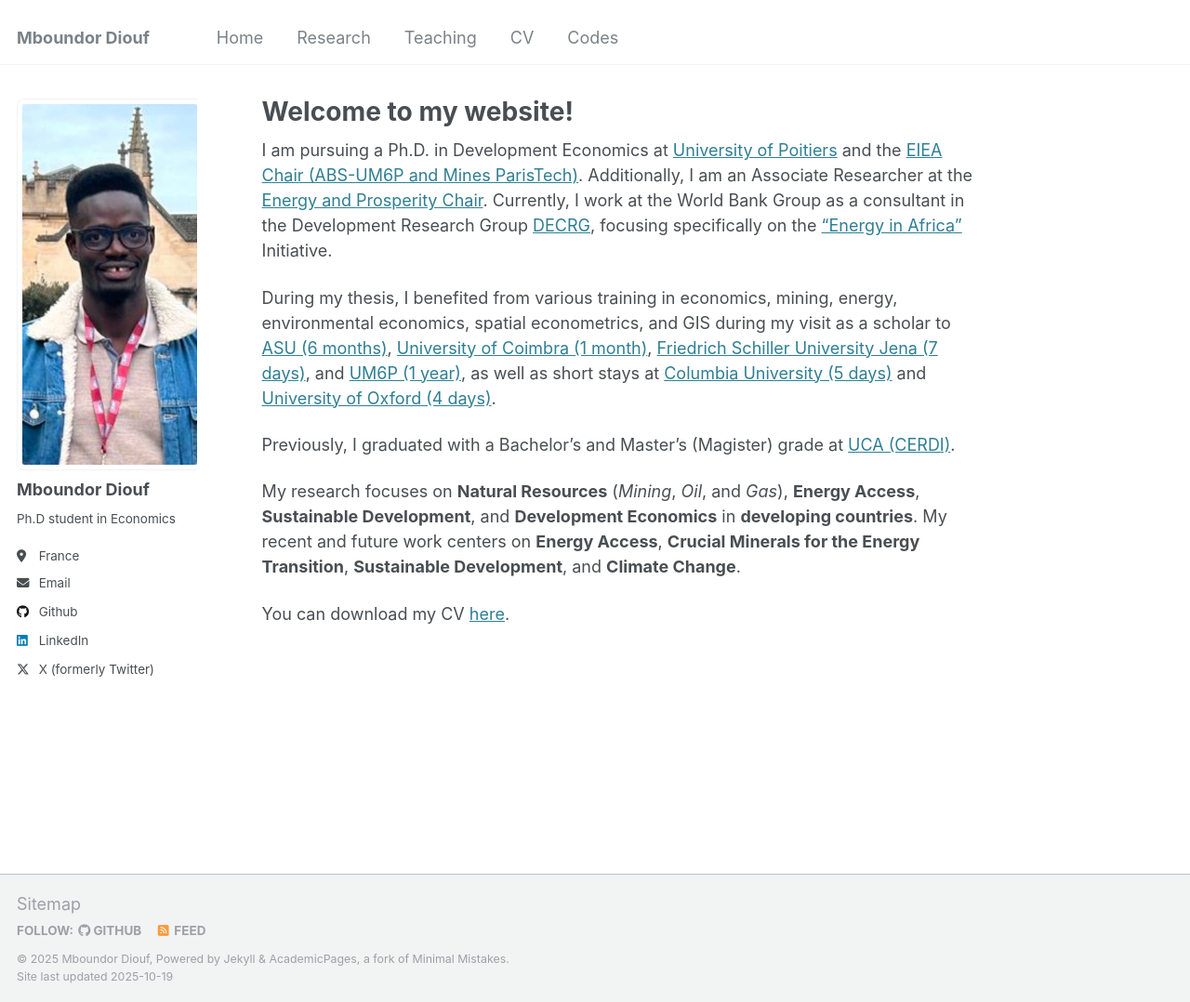
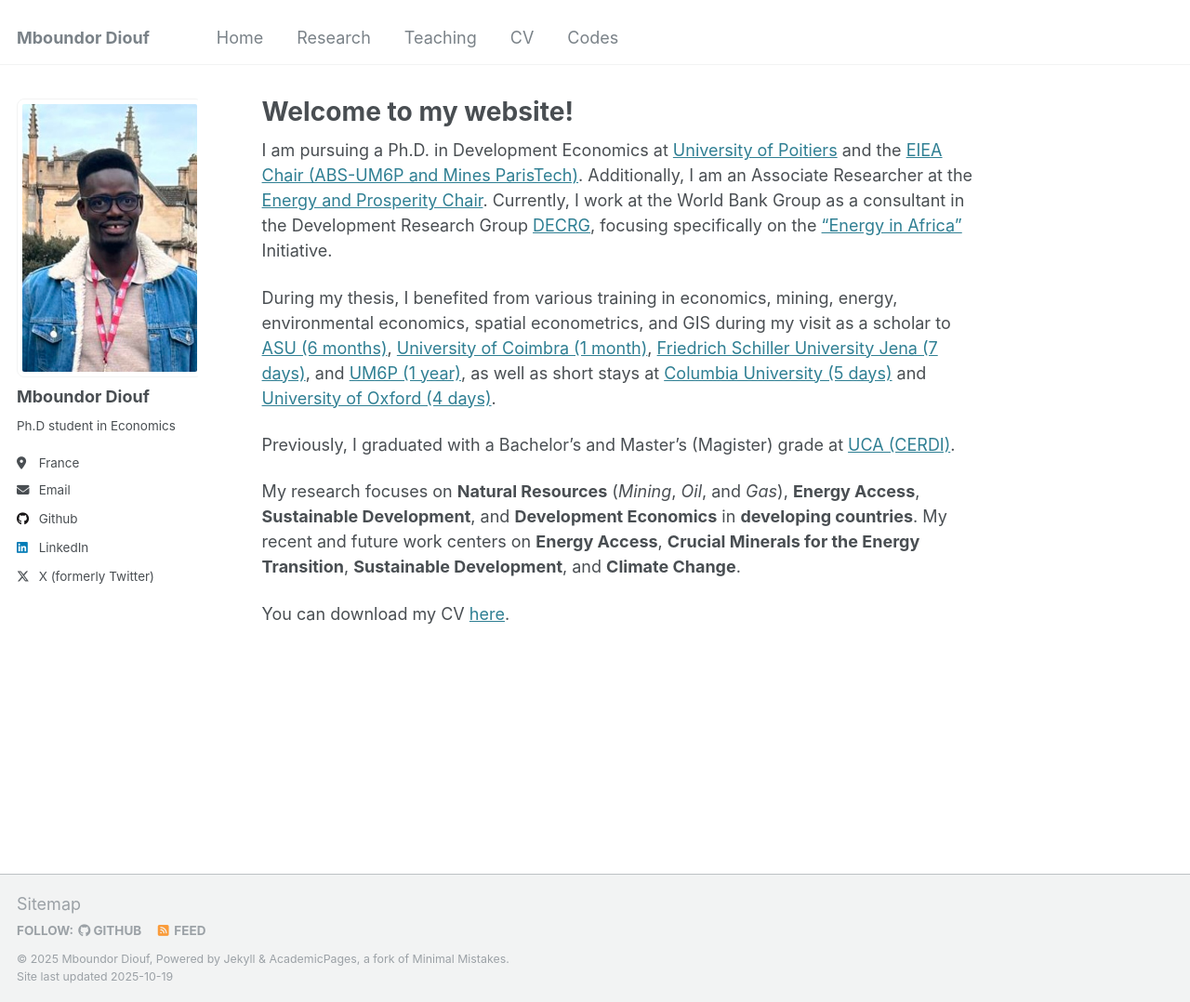
Before and after one commit to mboundordiouf/mboundordiouf.github.io, a Jekyll site: the page built from _pages/about.md, in a window 1280 px wide and 1078 px high. Shown: the whole window at 93% size. Built offline with Jekyll 4.4.1, drawn with Linux system fonts in a browser that asks for light colours.

Commit message:
Update custom.scss

```diff
--- a/_sass/custom.scss
+++ b/_sass/custom.scss
@@ -6,7 +6,7 @@
 .author__avatar img {
     max-width: 200px !important;  /* Largeur du rectangle */
     width: 200px !important;
-    height: 400px !important;  /* Hauteur du rectangle */
+    height: 300px !important;  /* Hauteur du rectangle */
     object-fit: cover !important;  /* Recadrage automatique pour remplir le rectangle */
     border-radius: 8px !important;  /* Coins légèrement arrondis (0 pour rectangle parfait) */
 }
```
